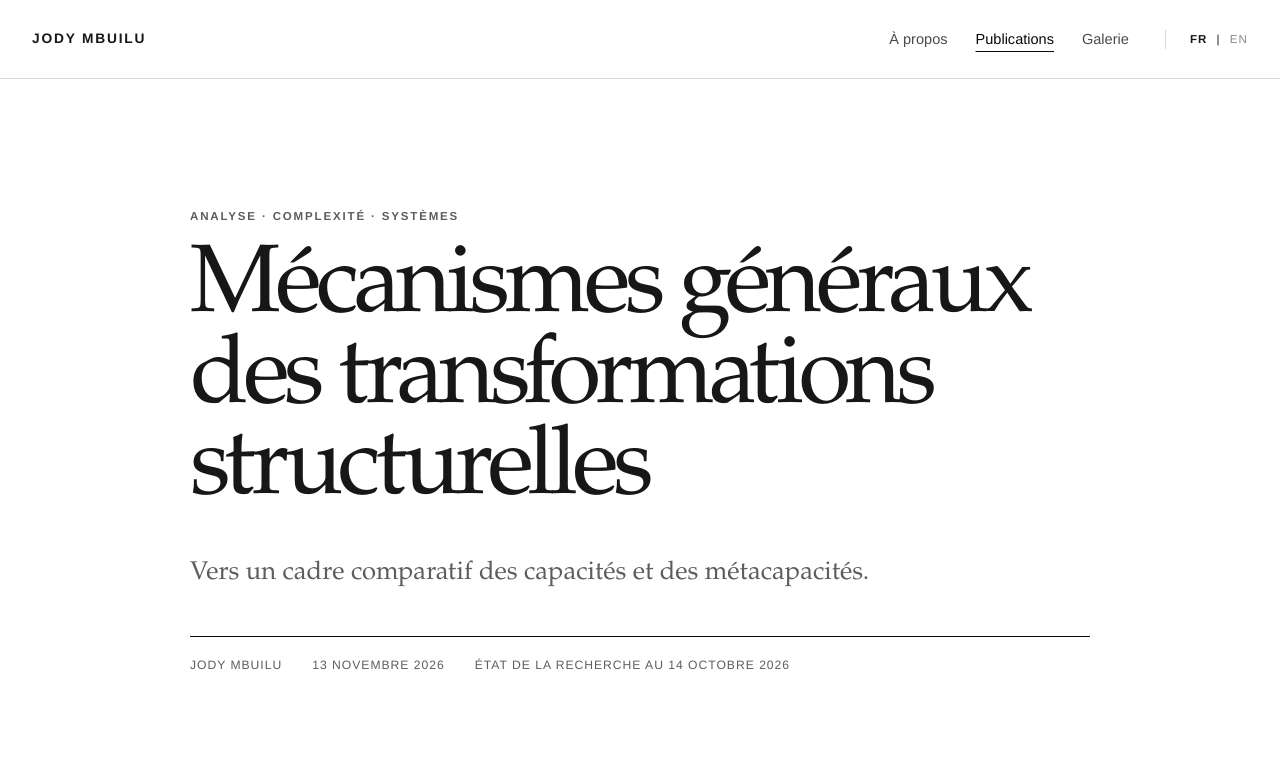
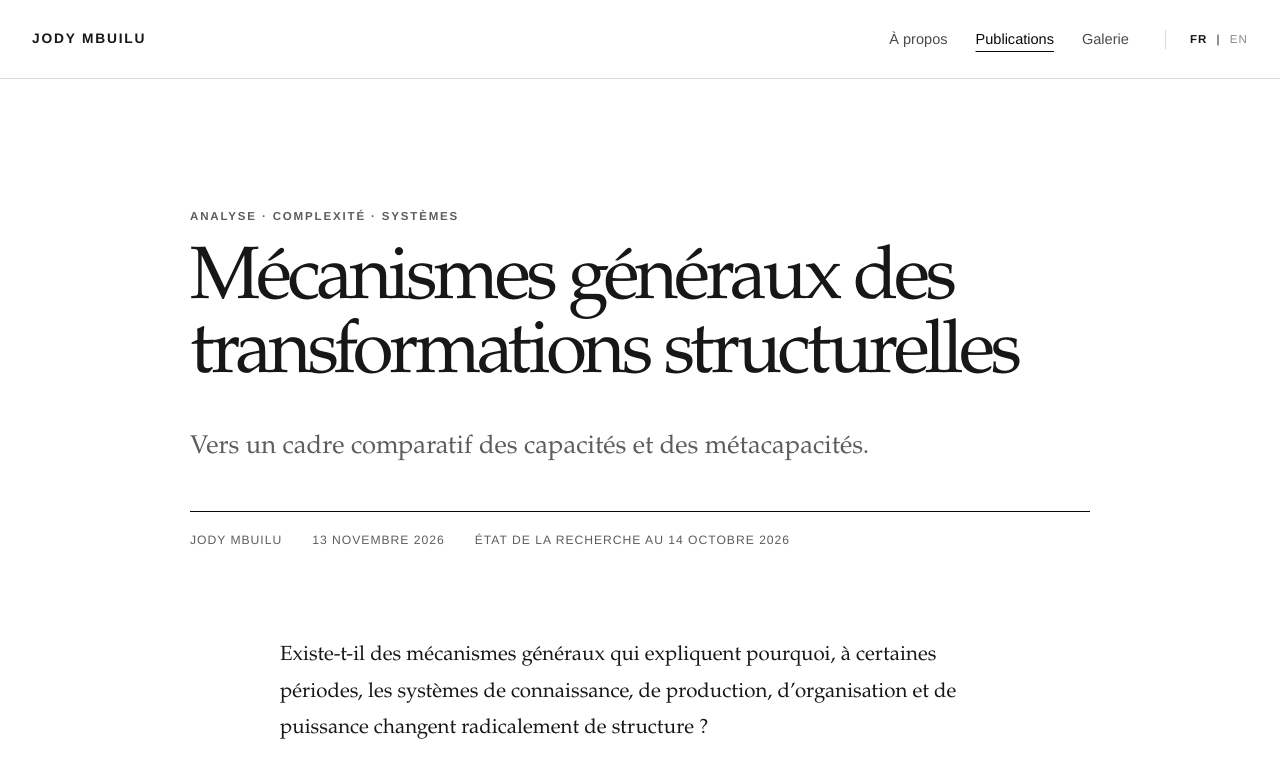
Before and after one commit to jodymbuilu1/-jodymbuilu-blog, a plain HTML site: page mecanismes-transformations-structurelles.html in a window 1280 px wide. Shown: the top 760 px of the page. Drawn offline with Linux system fonts and the light colour scheme.

Commit message:
Ajuster la typographie des titres longs

```diff
--- a/styles.css
+++ b/styles.css
@@ -93,6 +93,7 @@ img, svg { max-width: 100%; }
 .article-header .article-inner, .article-body { width: min(900px, calc(100% - 64px)); margin: 0 auto; }
 .demo-banner { border: 1px solid var(--black); padding: 14px 18px; margin-bottom: 56px; font-size: .83rem; font-weight: 700; letter-spacing: .04em; text-transform: uppercase; }
 .article-header h1 { margin: 0; font: 500 clamp(3rem, 7.5vw, 7rem)/.95 var(--serif); letter-spacing: -.055em; }
+.article-header h1.long-title { font-size: clamp(2.7rem, 5.8vw, 5.4rem); line-height: 1; }
 .article-subtitle { max-width: 760px; margin: 36px 0 0; color: var(--mid); font: clamp(1.25rem, 2vw, 1.65rem)/1.5 var(--serif); }
 .article-meta { display: flex; flex-wrap: wrap; gap: 14px 30px; margin-top: 44px; padding-top: 18px; border-top: 1px solid var(--black); color: var(--mid); font-size: .76rem; letter-spacing: .08em; text-transform: uppercase; }
 .article-body { padding-bottom: 110px; }
```
